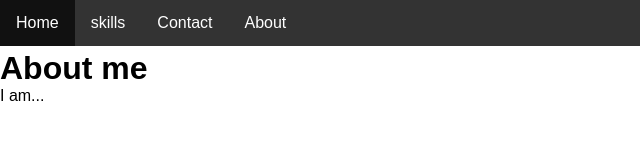
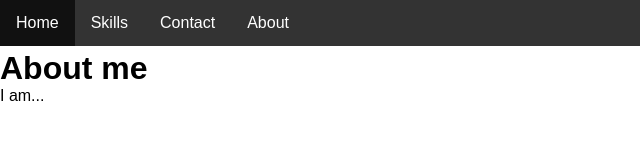
Before and after one commit to taneilASC4/taneilASC4.github.io, a website: page about.html in a window 1280 px wide. Shown: the full height of the page, 0-640 px from the left. Drawn offline with nearby package versions, Linux system fonts and the light colour scheme.

Commit message:
Update about.html

```diff
--- a/about.html
+++ b/about.html
@@ -13,7 +13,7 @@
    <div id="navdiv">
 <ul>
   <li><a href="Index.html">Home</a></li>
-  <li><a href="news.asp">skills</a></li>
+  <li><a href="news.asp">Skills</a></li>
   <li><a href="https://www.google.com">Contact</a></li>
   <li><a href="about.html">About</a></li>
 </ul>
```
